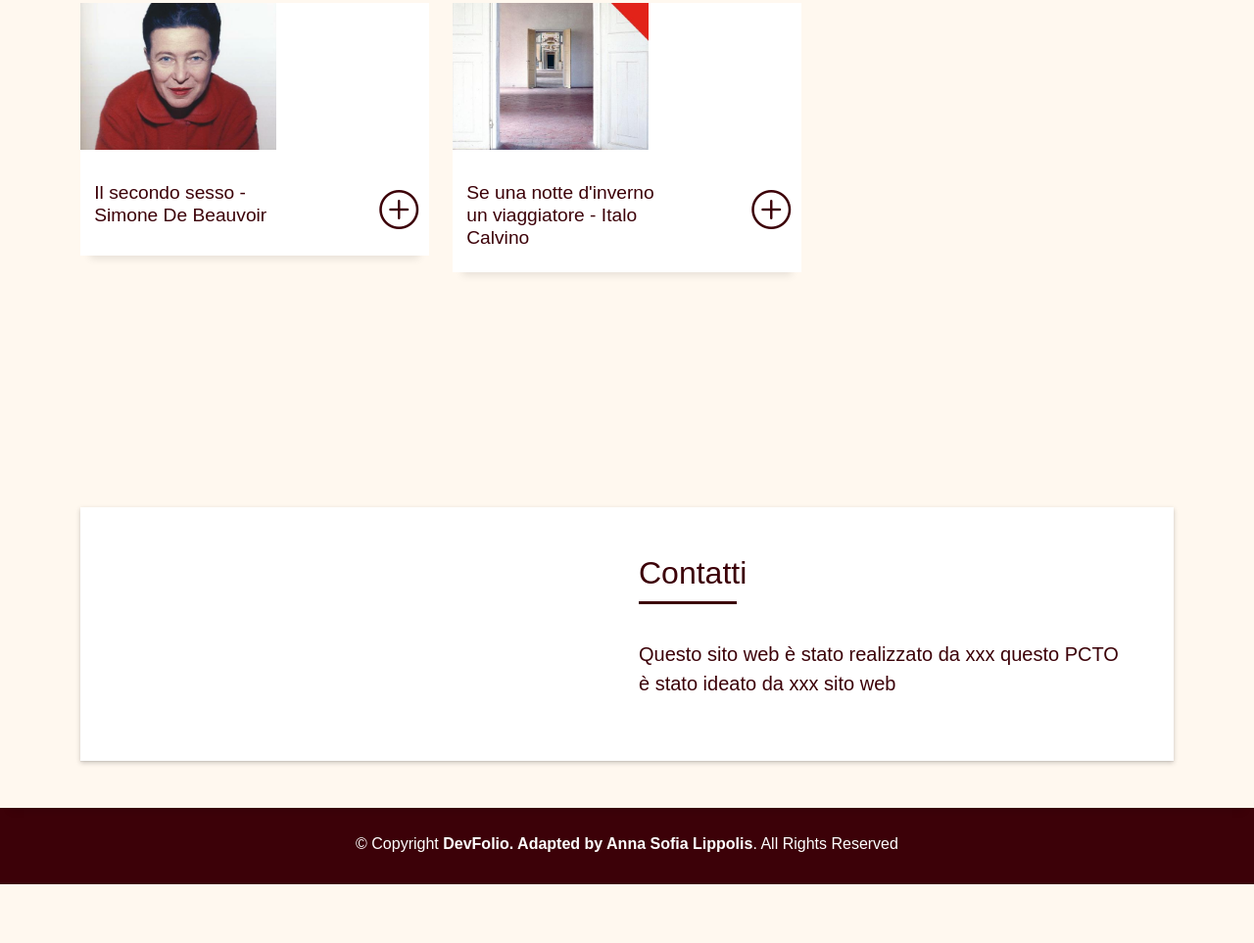
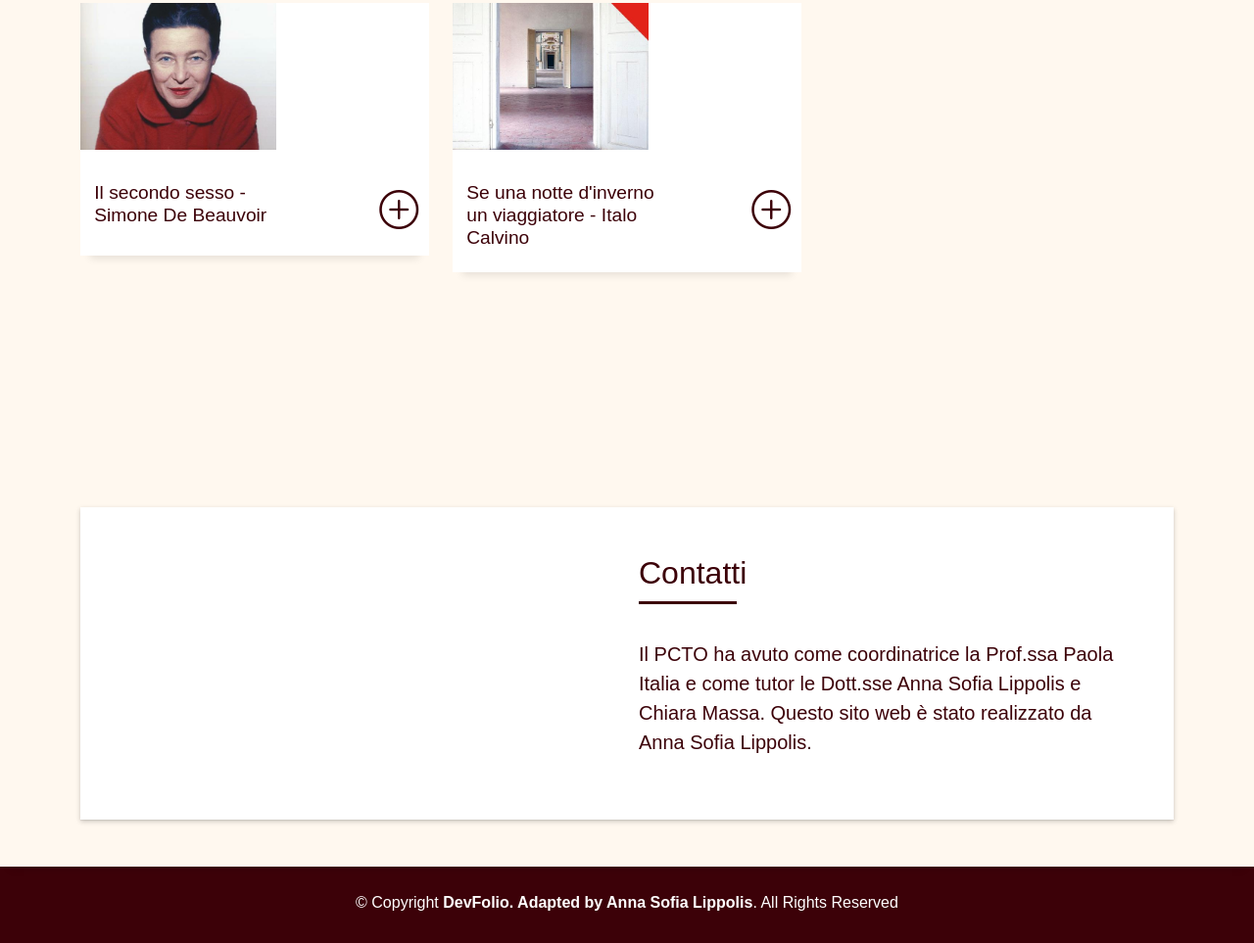
Before and after one commit to dersuchendee/website-pcto-testi-artificiali, a plain HTML site: page index.html in a window 1280 px wide. Shown: the part 2123-3086 px from the top of the page at 98% size. Before the commit the page ends 3026 px from the top, so only its background shows below. Drawn offline with Linux system fonts and the light colour scheme; a web font is replaced by a local one.

Commit message:
Updated pcto index

```diff
--- a/index.html
+++ b/index.html
@@ -278,7 +278,9 @@ modello di linguaggio come ChatGPT.
                     </div>
                     <div class="more-info">
                       <p class="lead">
-                        Questo sito web è stato realizzato da xxx questo PCTO è stato ideato da xxx sito web
+
+                        Il PCTO ha avuto come coordinatrice la Prof.ssa Paola Italia e come tutor le Dott.sse Anna Sofia Lippolis e Chiara Massa.
+                        Questo sito web è stato realizzato da Anna Sofia Lippolis.
                       </p>
 
                     </div>
```
